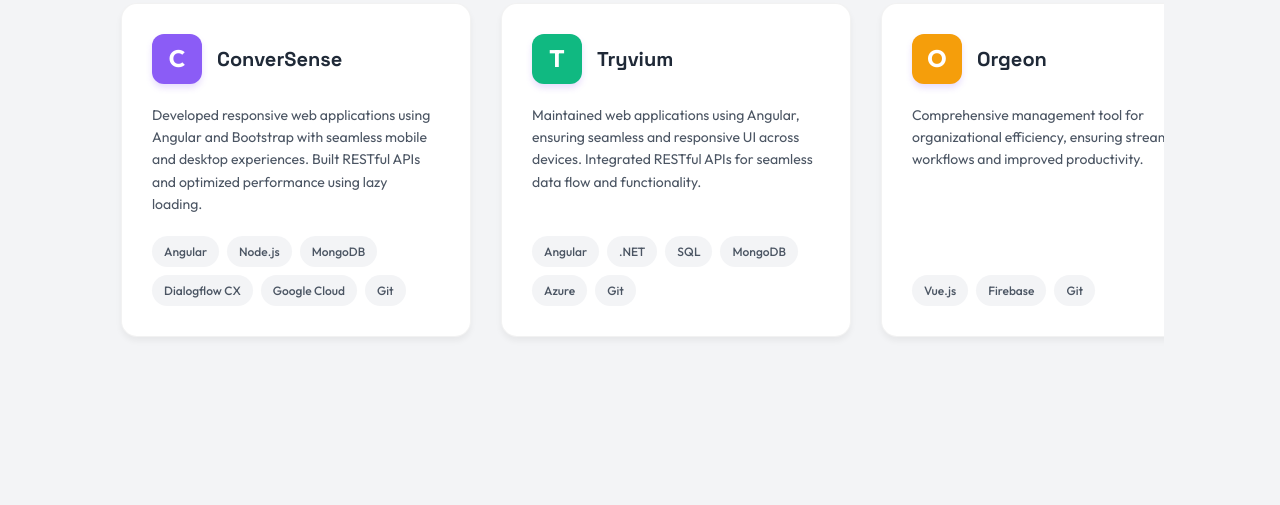
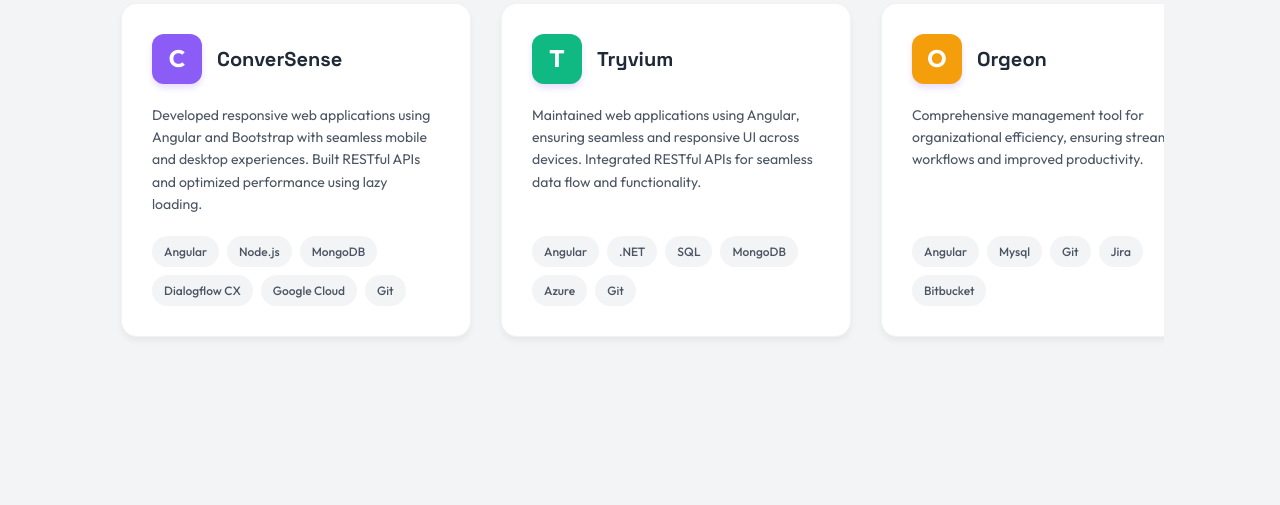
Before and after one commit to NishanthKanii/nishanthj-portfolio, a plain HTML site: page index.html in a window 1280 px wide. Shown: the part 4502-5007 px from the top of the page. Drawn offline with Linux system fonts and the light colour scheme.

Commit message:
Updated the skills

```diff
--- a/index.html
+++ b/index.html
@@ -366,9 +366,11 @@
                                 <p>Comprehensive management tool for organizational efficiency, ensuring streamlined
                                     workflows and improved productivity.</p>
                                 <div class="project-tech-stack">
-                                    <span>Vue.js</span>
-                                    <span>Firebase</span>
+                                    <span>Angular</span>
+                                    <span>Mysql</span>
                                     <span>Git</span>
+                                    <span>Jira</span>
+                                    <span>Bitbucket</span>
                                 </div>
                             </div>
                         </div>
```
